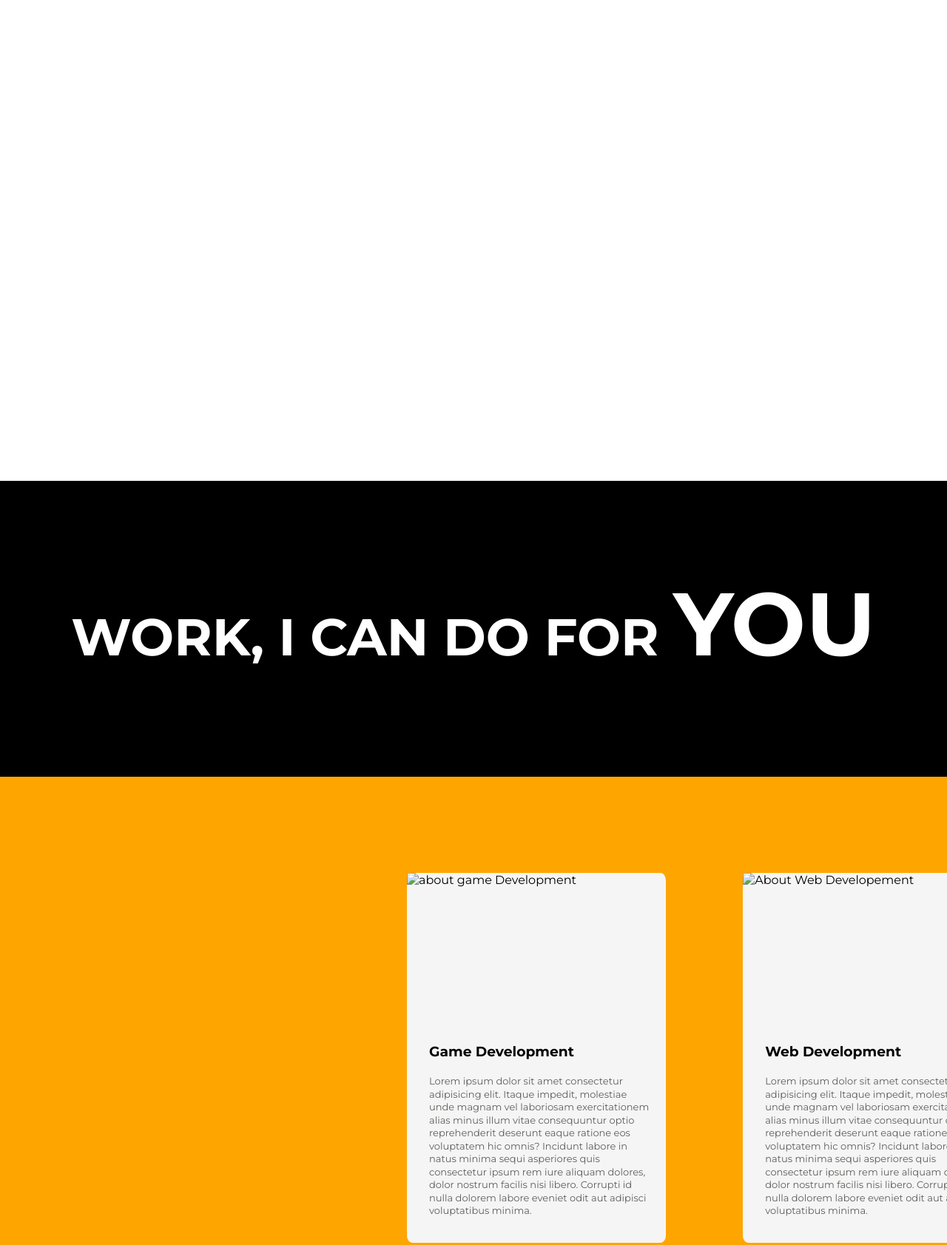
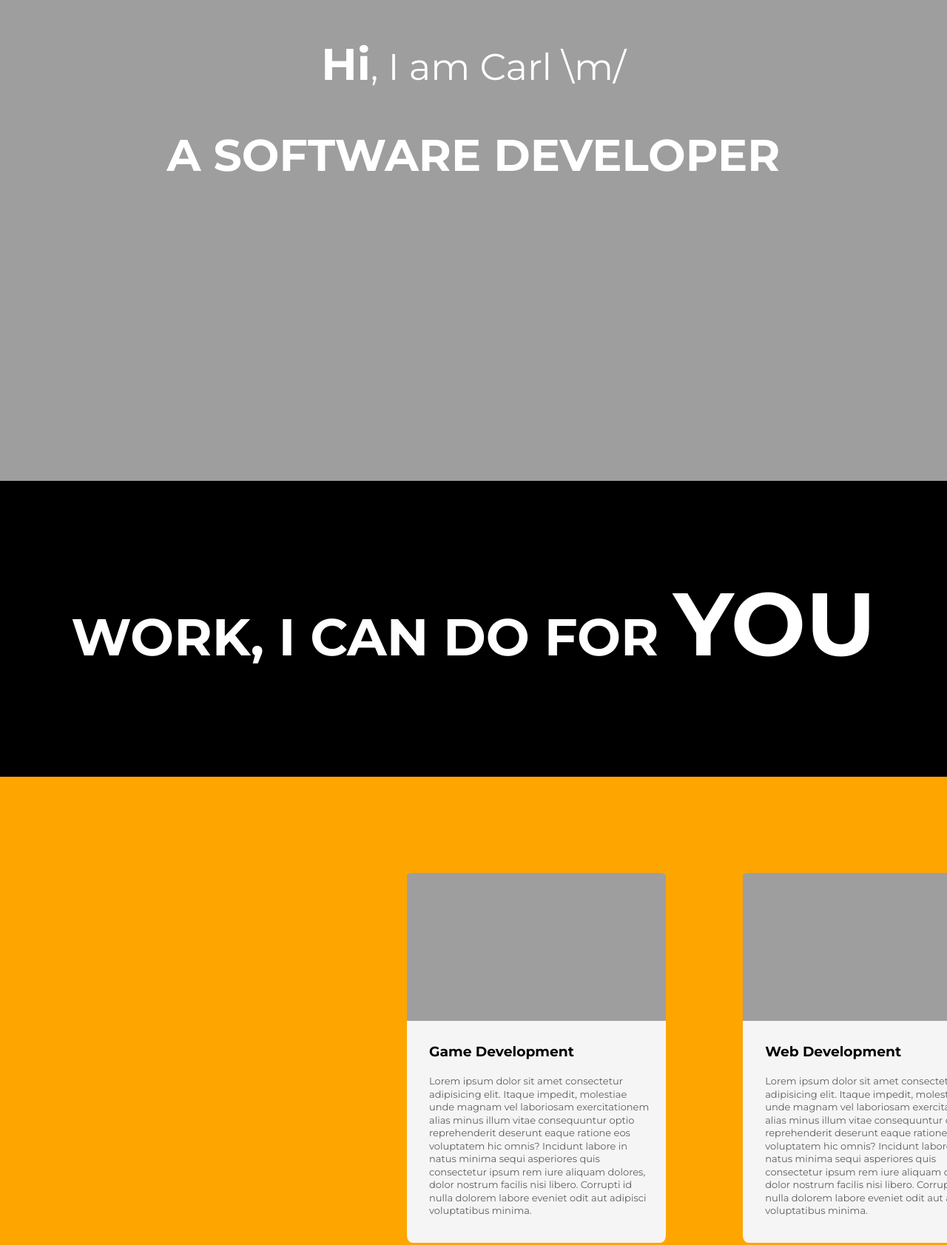
Before and after one commit to Carl98K/Basic-Website, a plain HTML site: page index.html in a window 1280 px wide. Shown: the part 250-1933 px from the top of the page at 74% size. Drawn offline with Linux system fonts and the light colour scheme; the site is published under a folder, as on GitHub Pages, so addresses that start at the root find nothing.

Commit message:
mofied images path for github pages.

```diff
--- a/index.html
+++ b/index.html
@@ -4,9 +4,8 @@
     <meta charset="UTF-8">
     <meta name="viewport" content="width=device-width, initial-scale=1.0">
     <link rel="stylesheet" href="style.css">
-    <link rel="icon" href="/images/favicon-32x32.png">
     <link href="https://fonts.googleapis.com/css2?family=Montserrat:ital,wght@0,100..900;1,100..900&family=Outfit:wght@100..900&family=Raleway:ital,wght@0,100..900;1,100..900&display=swap" rel="stylesheet">
-    <title>Practice!</title>
+    <title>Super Basic Website</title>
 </head>
 
 <body>
@@ -24,13 +23,13 @@
 
     <section id="section-two">
         <div id="pablet-one">
-            <img src="/images/Game Development Image.jpg" alt="about game Development">
+            <img src="images/Game Development Image.jpg" alt="about game Development">
            <h3>Game Development</h3>
            <p>Lorem ipsum dolor sit amet consectetur adipisicing elit. Itaque impedit, molestiae unde magnam vel laboriosam exercitationem alias minus illum vitae consequuntur optio reprehenderit deserunt eaque ratione eos voluptatem hic omnis?
            Incidunt labore in natus minima sequi asperiores quis consectetur ipsum rem iure aliquam dolores, dolor nostrum facilis nisi libero. Corrupti id nulla dolorem labore eveniet odit aut adipisci voluptatibus minima.</p>
         </div>
         <div id="pablet-two">
-            <img src="/images/Web Development Image.jpg" alt="About Web Developement">
+            <img src="images/Web Development Image.jpg" alt="About Web Developement">
             <h3>Web Development</h3>
             <p>Lorem ipsum dolor sit amet consectetur adipisicing elit. Itaque impedit, molestiae unde magnam vel laboriosam exercitationem alias minus illum vitae consequuntur optio reprehenderit deserunt eaque ratione eos voluptatem hic omnis?
                 Incidunt labore in natus minima sequi asperiores quis consectetur ipsum rem iure aliquam dolores, dolor nostrum facilis nisi libero. Corrupti id nulla dolorem labore eveniet odit aut adipisci voluptatibus minima.</p>
--- a/style.css
+++ b/style.css
@@ -4,7 +4,7 @@ body{
 }
 
 header{
-    background-image: url(/images/Header\ Image\ 2.jpg);
+    background-image: url(images/Header\ Image\ 2.jpg);
     background-size: cover;
     height: 900px;
 }
```
